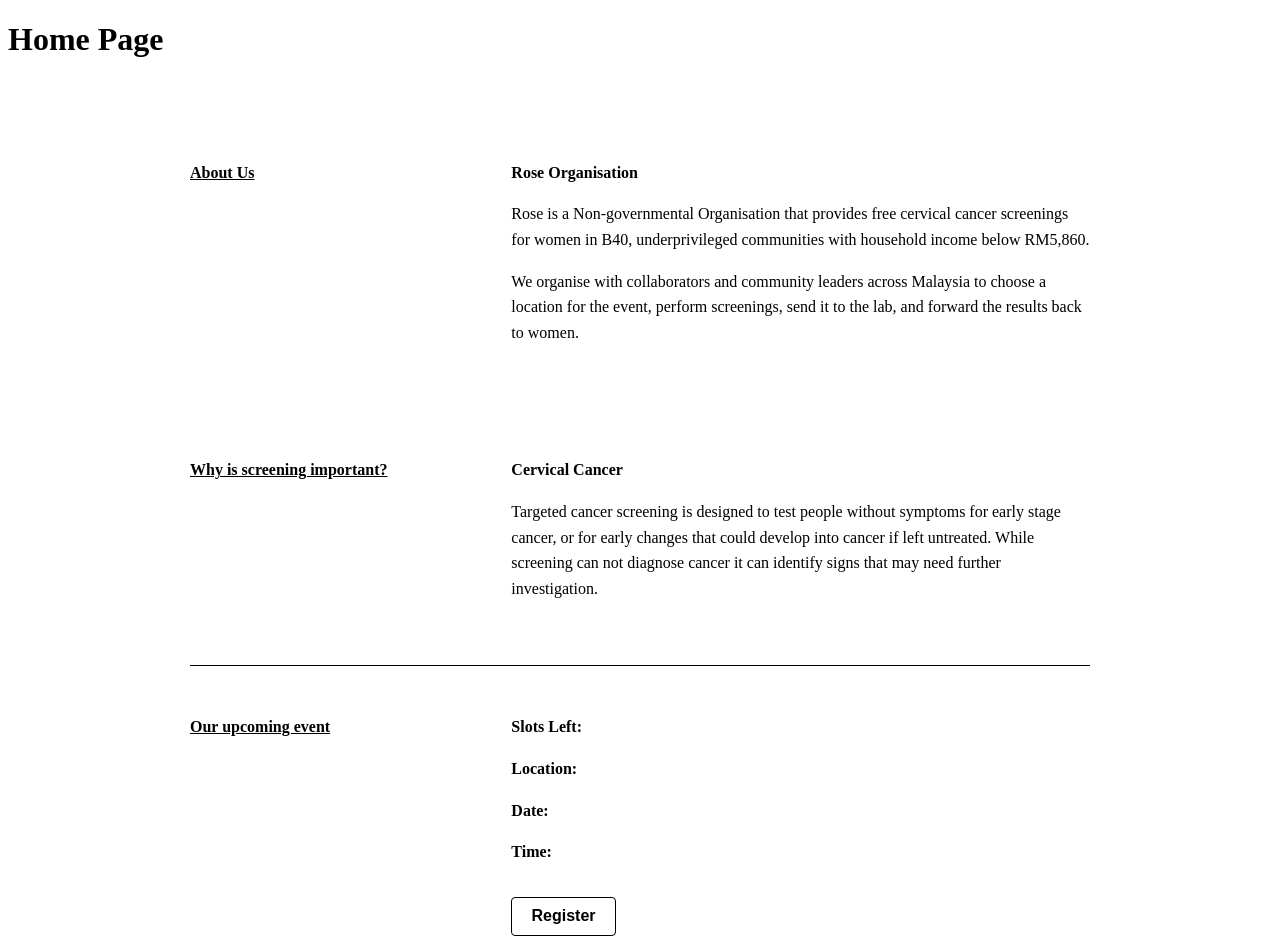
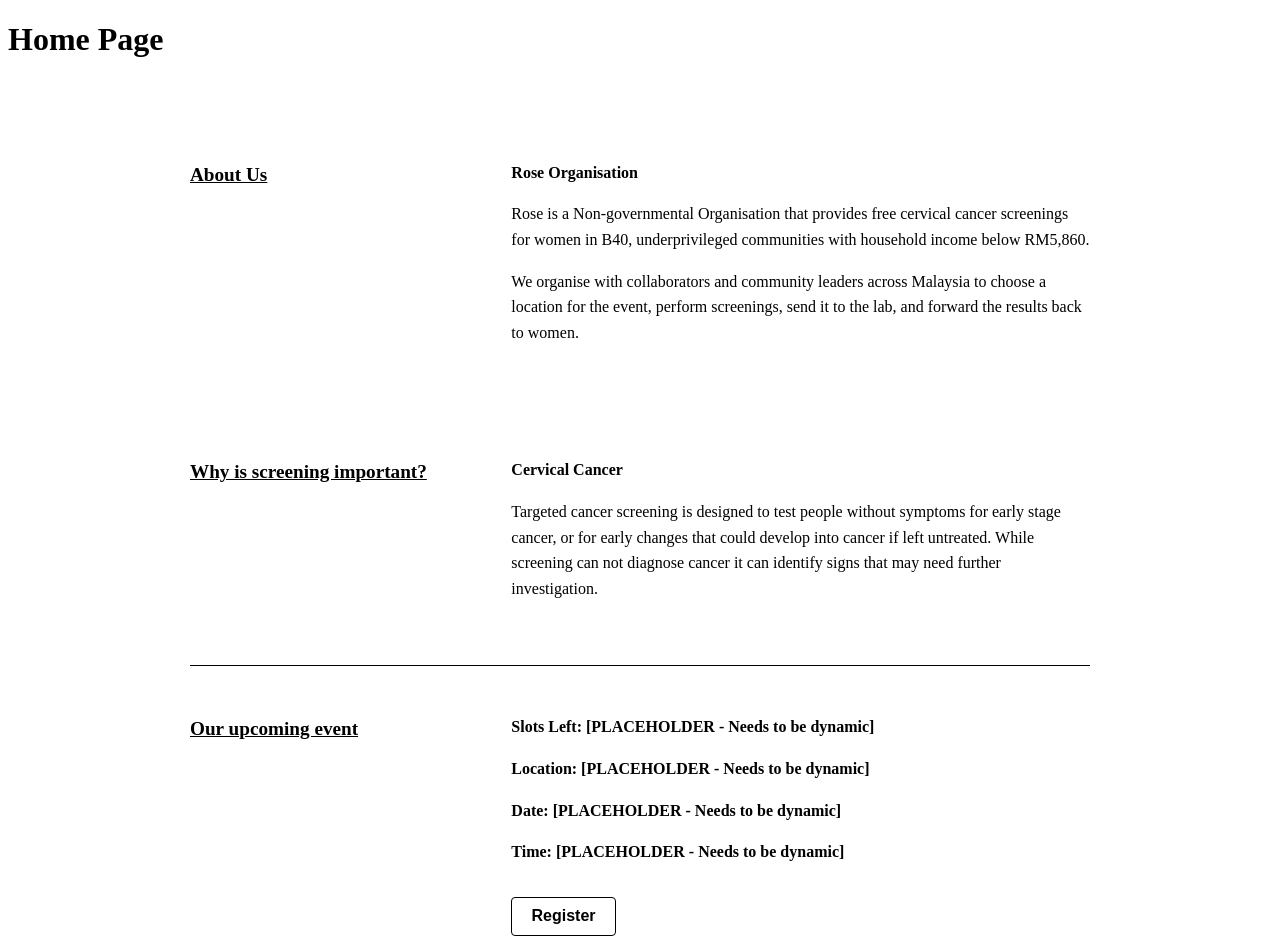
Before and after one commit to verlanski/KV6014-Group-Project, a React (Vite) app: page / in a window 1280 px wide. Shown: the top 946 px of the page. Built offline with nearby package versions, Linux system fonts and the light colour scheme.

Commit message:
Smaller tweaks , made it clear what needs to be dynamic and not hard coded
may be subjected to change later on

```diff
--- a/src/pages/HomePage.jsx
+++ b/src/pages/HomePage.jsx
@@ -22,7 +22,7 @@ export default function HomePage() {
 
         /* These are the lables on the left e.g. "About Us" etc. */
         .section-label {
-          font-size: 1rem;
+          font-size: 1.2rem;
           font-weight: 800;
           margin: 0;
           text-decoration: underline
@@ -133,10 +133,10 @@ export default function HomePage() {
         <section className="home-section">
           <h2 className="section-label">Our upcoming event</h2>
           <div className="section-content">
-            <p className="event-slots"><strong>Slots Left: </strong></p>  {/*This will be dynamically generated from the admin dashboard. Left blank for now*/}
-            <p><strong>Location: </strong></p>                            {/*Same as above^^*/}
-            <p><strong>Date: </strong></p>                                {/*Same as above^^*/}
-            <p><strong>Time: </strong></p>                                {/*Same as above^^*/}
+            <p className="event-slots"><strong>Slots Left: [PLACEHOLDER - Needs to be dynamic]</strong></p>  {/*This will be dynamically generated from the admin dashboard. Left blank for now*/}
+            <p><strong>Location: [PLACEHOLDER - Needs to be dynamic]</strong></p>                            {/*Same as above^^*/}
+            <p><strong>Date: [PLACEHOLDER - Needs to be dynamic]</strong></p>                                {/*Same as above^^*/}
+            <p><strong>Time: [PLACEHOLDER - Needs to be dynamic]</strong></p>                                {/*Same as above^^*/}
 
             <div className="event-buttons">
               <button>Register</button>                 {/*This will be linked to the Registration Page*/}
@@ -150,7 +150,7 @@ export default function HomePage() {
 
 
 
-      {/* Start of Footer - left for dylan */}
+      {/* Start of Footer - left for dylan - this is the "contact us" stuff */}
       <footer>
         <p>&copy; 2023 Something something this is an exmaple. All rights reserved.</p>
       </footer>
```
